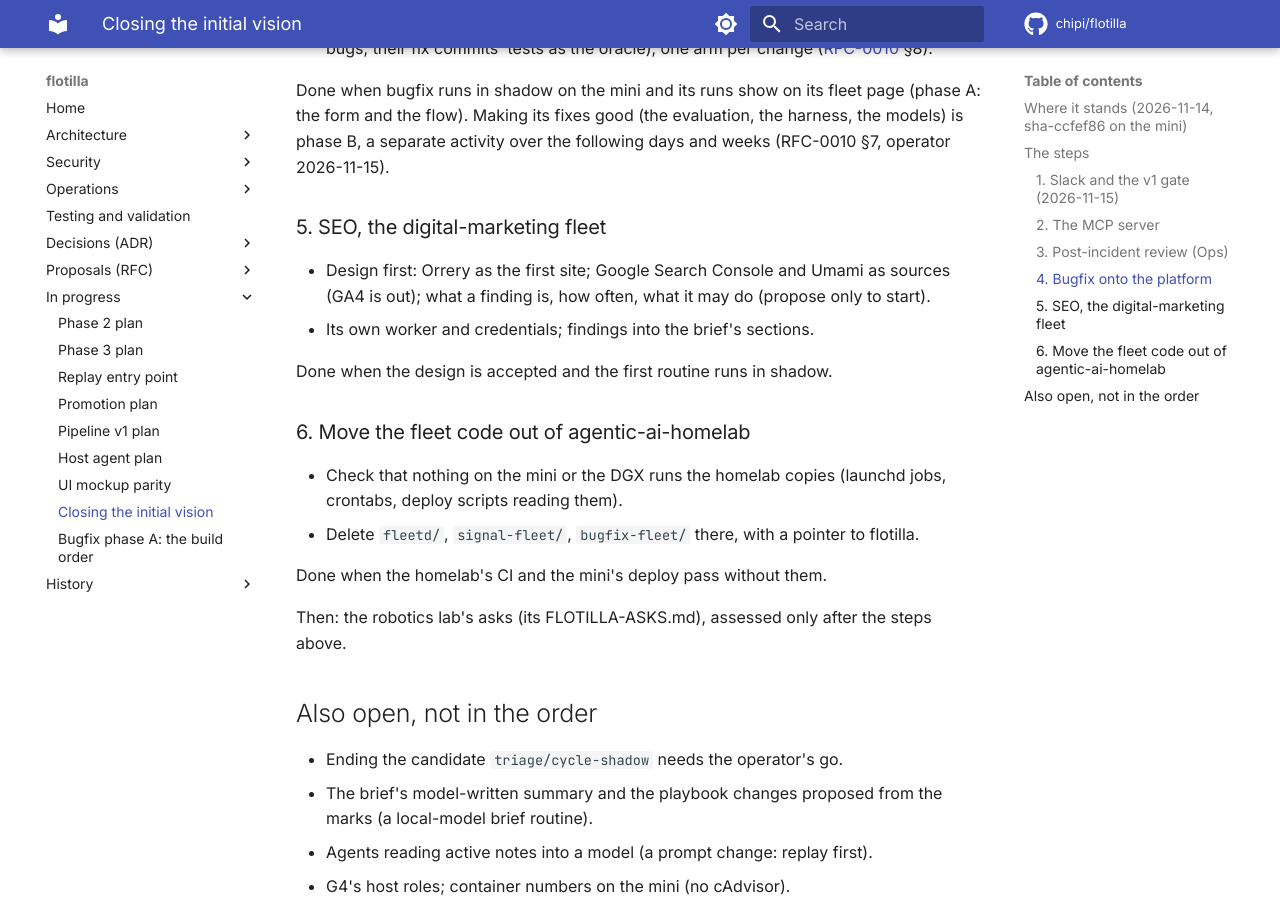
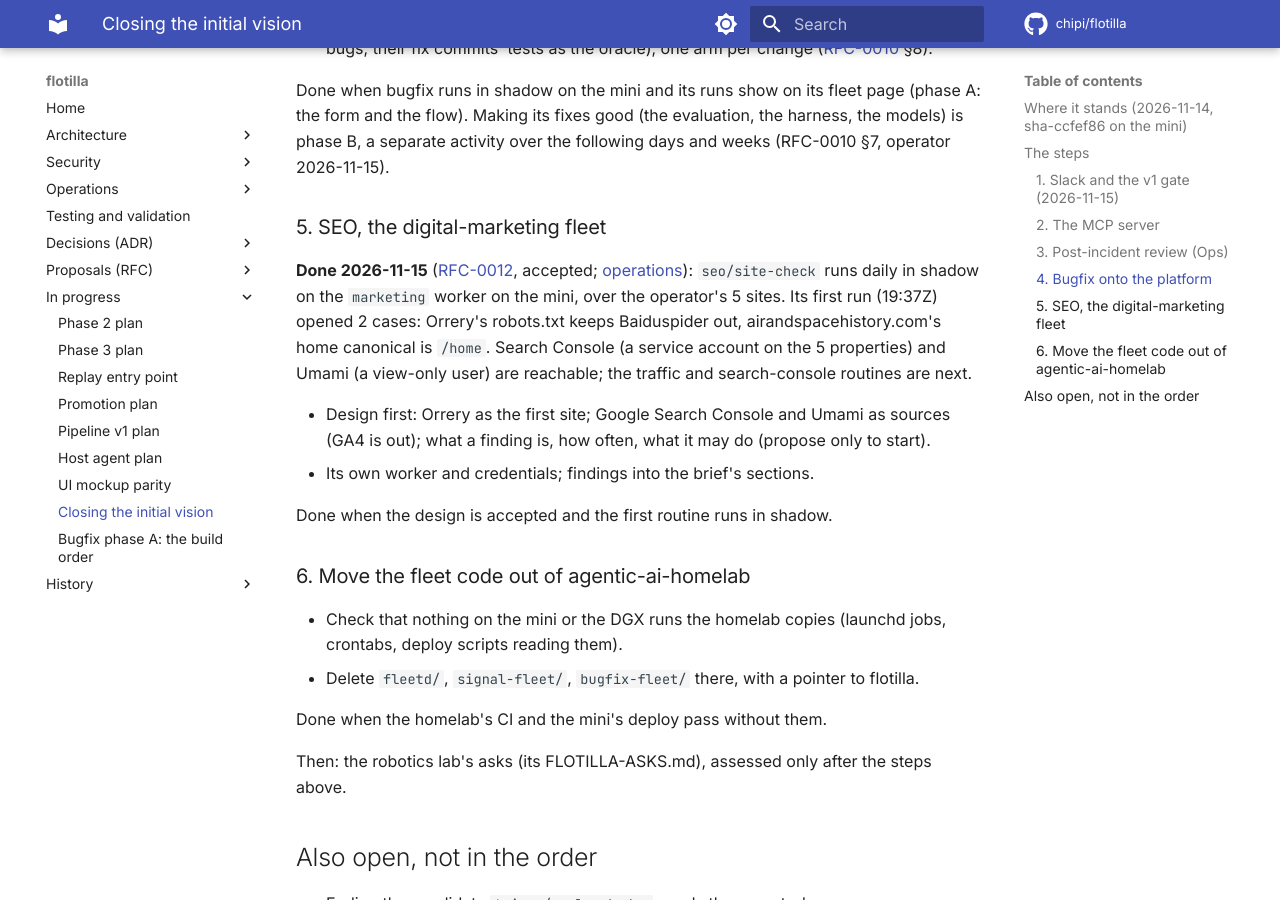
Before and after one commit to chipi/flotilla, an MkDocs documentation site: the page built from docs/wip/vision-plan.md, in a window 1280 px wide and 900 px high, scrolled down 3382 px. Built offline with MkDocs 1.6.1 and Material for MkDocs 9.7.7, drawn with Linux system fonts in a browser that asks for light colours; comment, search, counter and statistics services are not loaded.

Commit message:
vision plan: step 5 done (seo/site-check in shadow, 2 cases on its first run)
Co-Authored-By: Claude Opus 5.5 <noreply@anthropic.com>
Claude-Session: https://claude.ai/code/session_01DJqN6sxKNTCgKDsvQvKKZd

```diff
--- a/docs/wip/vision-plan.md
+++ b/docs/wip/vision-plan.md
@@ -115,6 +115,13 @@ activity over the following days and weeks (RFC-0010 §7, operator 2026-11-15).
 
 ### 5. SEO, the digital-marketing fleet
 
+**Done 2026-11-15** ([RFC-0012](../rfc/RFC-0012-seo-fleet.md), accepted;
+[operations](../operations/seo.md)): `seo/site-check` runs daily in shadow on the `marketing` worker
+on the mini, over the operator's 5 sites. Its first run (19:37Z) opened 2 cases: Orrery's robots.txt
+keeps Baiduspider out, airandspacehistory.com's home canonical is `/home`. Search Console (a service
+account on the 5 properties) and Umami (a view-only user) are reachable; the traffic and
+search-console routines are next.
+
 - Design first: Orrery as the first site; Google Search Console and Umami as sources (GA4 is out);
   what a finding is, how often, what it may do (propose only to start).
 - Its own worker and credentials; findings into the brief's sections.
```
